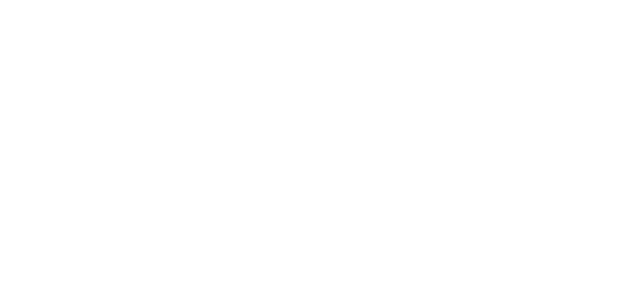
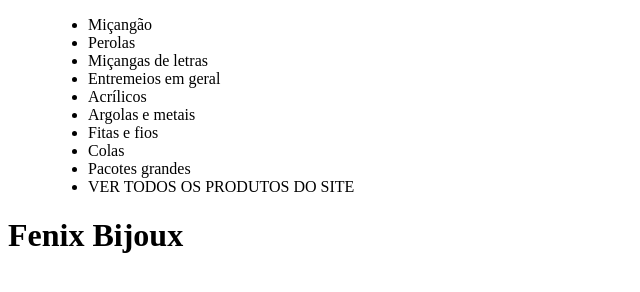
Before and after one commit to victorcardosodev/fenix, a plain HTML site: page index.html in a window 1280 px wide. Shown: the whole page, without its empty margins (0-640 px from the left). Drawn offline with Linux system fonts and the light colour scheme.

Commit message:
Iniciando projeto Fenix Bijoux

```diff
--- a/index.html
+++ b/index.html
@@ -6,6 +6,25 @@
     <title>Document</title>
 </head>
 <body>
+    <header>
+        <menu>
+            <ul>
+                <li>Miçangão</li>
+                <li>Perolas</li>
+                <li>Miçangas de letras</li>
+                <li>Entremeios em geral</li>
+                <li>Acrílicos</li>
+                <li>Argolas e metais</li>
+                <li>Fitas e fios</li>
+                <li>Colas</li>
+                <li>Pacotes grandes</li>
+                <li>VER TODOS OS PRODUTOS DO SITE</li>
+            </ul>
+        </menu>
+        <h1>Fenix Bijoux</h1>
+    </header>
+    <section>
 
+    </section>
 </body>
 </html>
```
Also changed, not shown: css/index.css (added), js/index.js (added).
